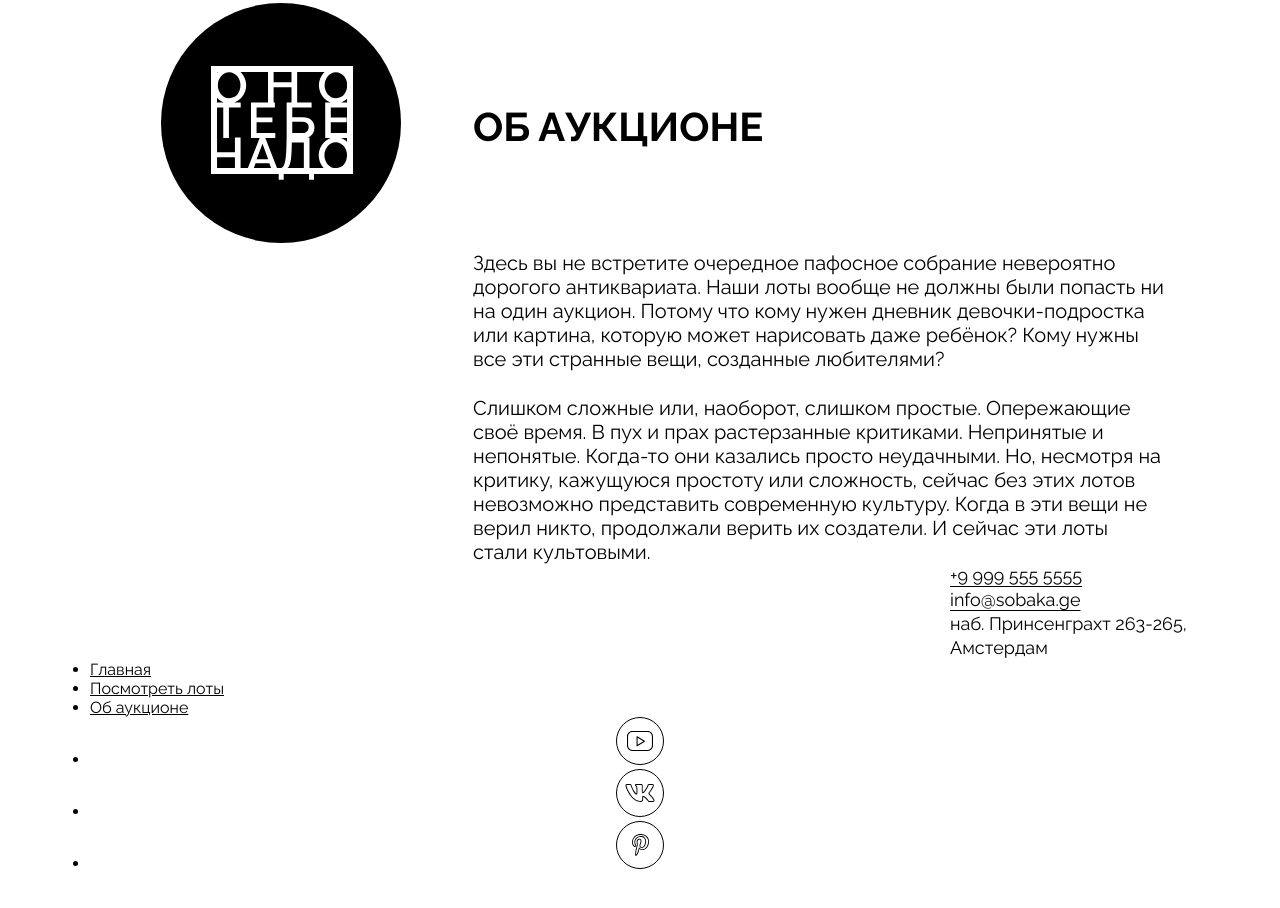
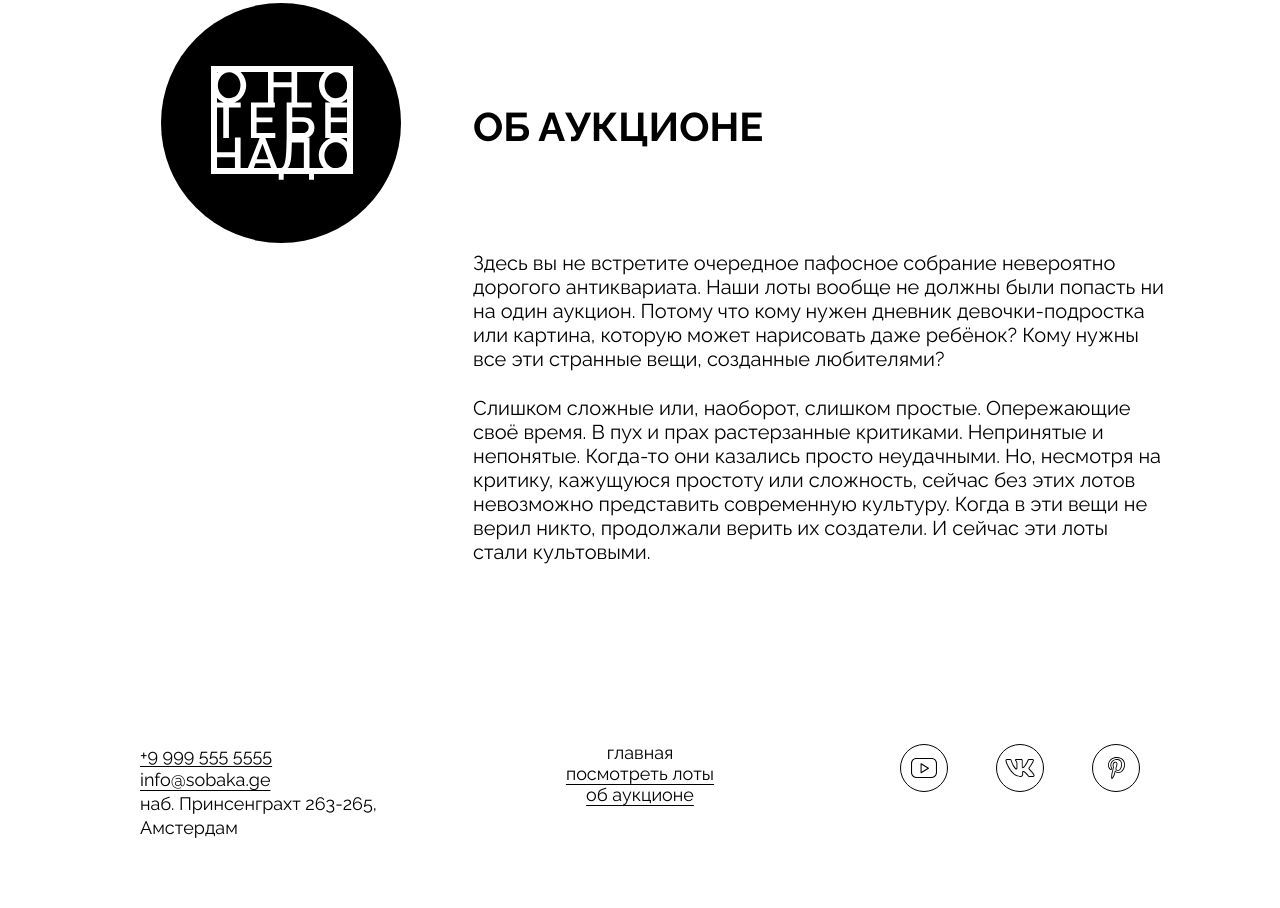
Before and after one commit to tkornilova/ono-tebe-nado-fd, a plain HTML site: page index.html in a window 1280 px wide. Shown: the part 2106-3014 px from the top of the page. Before the commit the page ends 2979 px from the top, so only its background shows below. Drawn offline with Linux system fonts and the light colour scheme.

Commit message:
feat: добавляет стилизацию footer

```diff
--- a/index.html
+++ b/index.html
@@ -164,7 +164,7 @@
       </nav>
       <ul class="footer__social-list">
         <li class="footer__social-list-item">
-          <a clas="footer__social-link" href="#">
+          <a class="footer__social-link" href="#">
             <img
               class="footer__social-icon"
               src="./images/yt.svg"
@@ -175,7 +175,7 @@
           </a>
         </li>
         <li class="footer__social-list-item">
-          <a clas="footer__social-link" href="#">
+          <a class="footer__social-link" href="#">
             <img
               class="footer__social-icon"
               src="./images/vk.svg"
@@ -186,7 +186,7 @@
           </a>
         </li>
         <li class="footer__social-list-item">
-          <a clas="footer__social-link" href="#">
+          <a class="footer__social-link" href="#">
             <img
               class="footer__social-icon"
               src="./images/pinterest.svg"
--- a/styles/style.css
+++ b/styles/style.css
@@ -1,4 +1,4 @@
-/* Шапка */
+/* Header */
 
 .header {
   display: grid;
@@ -26,27 +26,33 @@
   list-style: none;
 }
 
-.header__link {
+.header__link,
+.footer__link {
   font-size: 18px;
   line-height: 18px;
   text-underline-offset: 4px;
   text-transform: lowercase;
 }
 
-.header__link.header__link_active {
+.header__link.header__link_active,
+.footer__link.footer__link_active {
   text-decoration: none;
   cursor: unset;
 }
 
 .header__link:hover,
-.header__link:focus {
+.header__link:focus,
+.footer__link:hover,
+.footer__link:focus {
   outline: none;
   opacity: 0.5;
   transition: opacity 0.3s ease;
 }
 
 .header__link.header__link_active:hover,
-.header__link.header__link_active:focus {
+.header__link.header__link_active:focus,
+.footer__link.footer__link_active:hover,
+.footer__link.footer__link_active:focus {
   opacity: 1;
 }
 
@@ -58,11 +64,14 @@
 }
 
 .address {
-  justify-self: end;
   min-width: 240px;
   font-size: 18px;
   font-style: normal;
   line-height: 24px;
+}
+
+.header .address {
+  justify-self: end;
 }
 
 .address__link {
@@ -176,27 +185,27 @@
 }
 
 .lots__heading {
+  margin: 0 0 30px 40px;
+  color: #000000;
   font-weight: 700;
   font-size: 40px;
   line-height: 40px;
-  color: #000000;
   text-transform: uppercase;
-  margin: 0 0 30px 40px;
 }
 
 .lots__card-list {
-  list-style: none;
   display: flex;
   flex-direction: row;
+  flex-wrap: wrap;
   gap: 25px;
-  flex-wrap: wrap;
   margin: 0 0 32px;
+  list-style: none;
 }
 
 .lots__card-list-item {
+  position: relative;
   /* 100% - (gap * 2) / количество карточек в ряду */
   width: calc((100% - (25px * 2))/ 3);
-  position: relative;
 }
 
 .card {
@@ -222,13 +231,13 @@
 }
 
 .card-link {
-  height: 100%;
+  position: relative;
+  z-index: 1;
   display: flex;
   flex-direction: column;
   justify-content: space-between;
   gap: 35px;
-  position: relative;
-  z-index: 1;
+  height: 100%;
   padding: 48px 40px;
 }
 
@@ -250,10 +259,10 @@
 }
 
 .card__text {
+  justify-self: end;
   color: #FFFFFF;
   font-size: 20px;
   line-height: 120%;
-  justify-self: end;
 }
 
 .lots__look-more-link {
@@ -282,13 +291,13 @@
 }
 
 .about__logo {
+  display: flex;
+  justify-content: center;
+  align-items: center;
   width: 240px;
   height: 240px;
+  border-radius: 50%;
   background-color: #000000;
-  border-radius: 50%;
-  display: flex;
-  align-items: center;
-  justify-content: center;
 }
 
 .about__column:last-child {
@@ -297,21 +306,58 @@
 }
 
 .about__title {
+  align-self: center;
   color: #000000;
   font-weight: 700;
   font-size: 40px;
   line-height: 100%;
   text-transform: uppercase;
-  align-self: center;
 }
 
 .about__text {
+  margin: 0 0 25px;
   color: #000000;
   font-size: 20px;
   line-height: 24px;
-  margin: 0 0 25px;
 }
 
 .about__text:last-child {
   margin: 0;
 }
+
+/* Footer */
+
+.footer {
+  display: grid;
+  grid-template-columns: auto auto auto;
+  align-items: start;
+  gap: 40px;
+  padding: 180px 50px 82px;
+}
+
+.footer__links-list {
+  display: flex;
+  flex-direction: column;
+  align-items: center;
+  list-style-type: none;
+}
+
+.footer__links-list-item {
+  margin: 0 0 2px;
+}
+
+.footer__social-list {
+  display: grid;
+  grid-template-columns: repeat(3, 48px);
+  justify-self: end;
+  gap: 48px;
+  list-style: none;
+}
+
+.footer__social-list-item:hover,
+.footer__social-list-item:focus,
+.footer__social-link:focus-visible {
+  outline: none;
+  opacity: 0.5;
+  transition: opacity 0.3s ease;
+}
```
